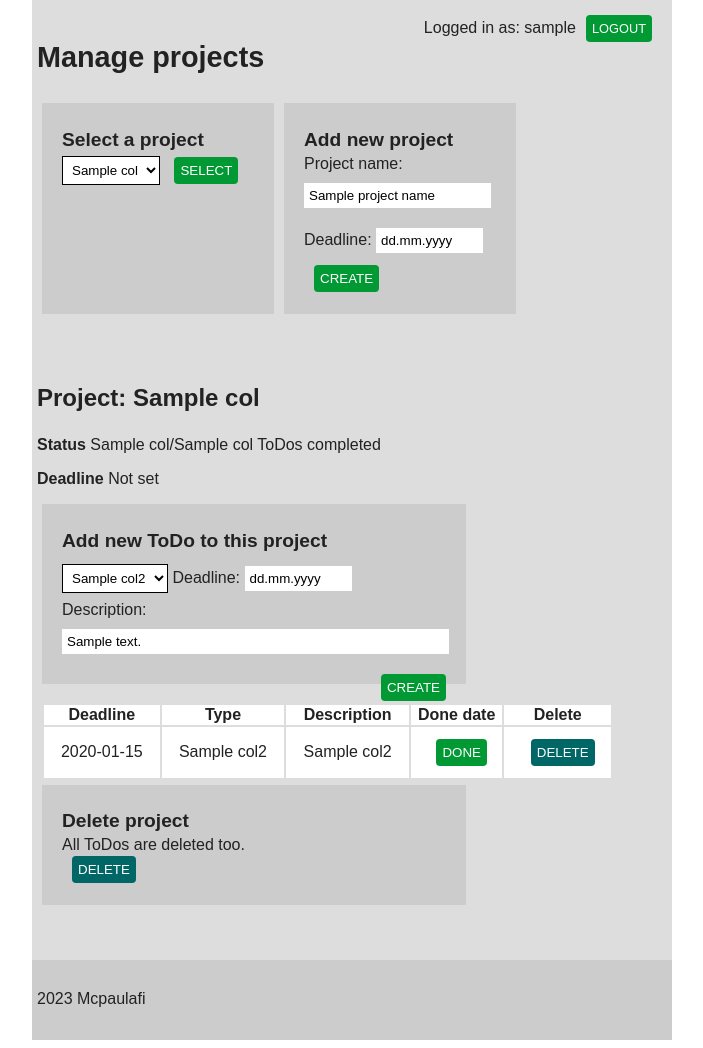
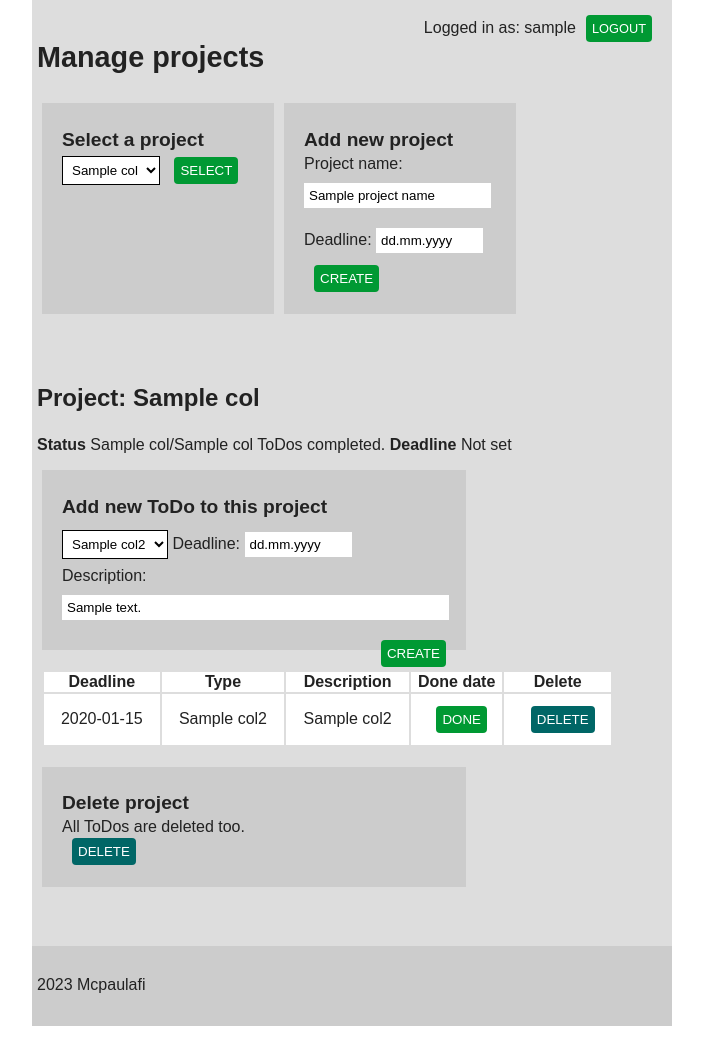
Before and after one commit to mcpaulafi/Todotoday, a Flask app: template templates/manage.html in a window 1280 px wide. Shown: the part 214-1262 px from the top of the page, without its empty margins (288-991 px from the left). After the commit the page ends 1240 px from the top, so only its background shows below. Run offline with Flask 3, Linux system fonts and the light colour scheme; the visitor is signed in with stand-in values (Sample User, id 1); the template is opened without the code that fills it: most values are stand-ins (such as "Sample title", 1, 10 or a date in 2020).

Commit message:
Fixed some style details.

```diff
--- a/static/style_todo.css
+++ b/static/style_todo.css
@@ -62,7 +62,7 @@ div.menu-item p{
     width: 30vw;
     padding: 20px;
     background-color: #CCC;
-    margin: 5px;
+    margin: 5px 5px 20px;
 }
 
 .add-new-container {
@@ -122,7 +122,7 @@ table {
     border: 0px solid #000;
     text-align: center;
     padding: 0px 0px 0px 5px;
-    margin: 0px;
+    margin: 0px 0px 20px;
 }
 tr {
     background-color: #FFFFFF;
--- a/templates/manage.html
+++ b/templates/manage.html
@@ -48,8 +48,8 @@
             {% for col in projects %}
                 <p>&nbsp;</p>
                 <h3>Project: {{ col[1] }}</h3>
-                <p><strong>Status</strong> {{ col[2] }}/{{ col[3] }} ToDos completed</p>
-                <p><strong>Deadline</strong> {% if col[4] %} {{ col[4].strftime("%d.%m.%Y") }} {% else %} Not set {% endif %}</p>
+                <p><strong>Status</strong> {{ col[2] }}/{{ col[3] }} ToDos completed.
+                <strong>Deadline</strong> {% if col[4] %} {{ col[4].strftime("%d.%m.%Y") }} {% else %} Not set {% endif %}</p>
                 <!--ADD TODO-->
                 {% if types %}
                     <div class="add-new">
```
